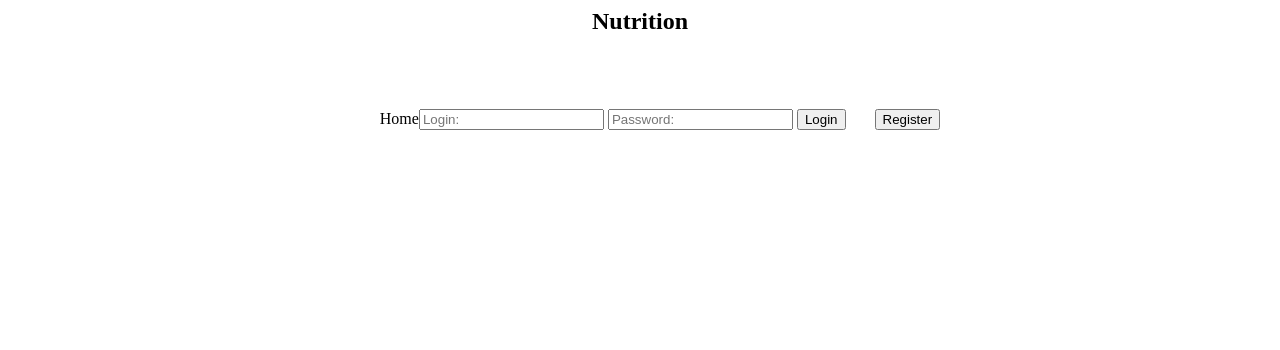
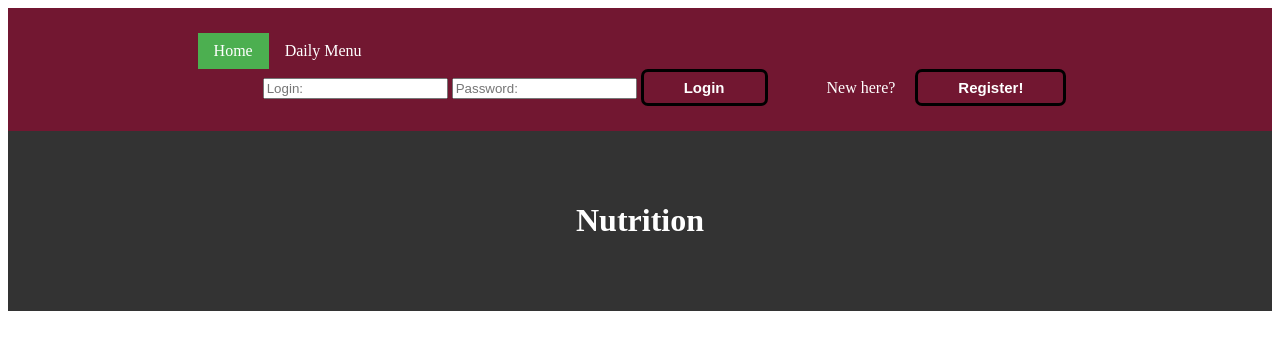
Before and after one commit to ivddorrka/OP_nutriotionproject, a Flask app: page / in a window 1280 px wide. Shown: the top 350 px of the page. Run offline with Flask 2, Linux system fonts and the light colour scheme.

Commit message:
Home page and app route

```diff
--- a/app.py
+++ b/app.py
@@ -13,5 +13,19 @@ def home():
     return render_template("home.html")
 
 
+@app.route("/", methods=["POST"])
+def login():
+    """
+    This is post request to home page
+    """
+    login = request.form.get("login")
+    password = request.form.get("password")
+    # And then create user session
+    return render_template("home.html")
+
+
+
 if __name__ == "__main__":
-    app.run(debug=False)
+    FLASK_DEBUG=1
+    TEMPLATES_AUTO_RELOAD = True
+    app.run(debug=True)
--- a/templates/home.html
+++ b/templates/home.html
@@ -1,20 +1,75 @@
-<center><h2>Nutrition</h1></center>
+<head>
+    <style>
+        ul {
+          list-style-type: none;
+          margin: 0;
+          padding: 0;
+          overflow: hidden;
+        }
+        nav {
+            padding: 25px 0;
+        }
 
+        li {
+          float: left;
+        }
+
+        li a {
+          display: block;
+          color: white;
+          text-align: center;
+          padding: 9px 16px;
+          text-decoration: none;
+        }
+
+        .active {
+          background-color: #4CAF50;
+        }
+        form{
+            display: inline;
+            margin: 0;
+        }
+        input[type = submit] {
+            background: none;
+            border: 3px solid black;
+            color: white;
+            font-weight: bold;
+            font-size: 15px;
+            cursor: pointer;
+            padding: 7px 40px;
+            border-radius: 7px;
+            transition: 0.5s;
+        }
+        input[type=submit]:hover {
+            background: black;
+            color: white;
+        }
+
+    </style>
+</head>
+<body style="margin=0; padding: 0">
+    <header style = 'background: #721731'>
         <center>
-    <nav style='width: 70%; margin: 50px auto'>
-        <ul style='list-style: none; display: inline-flex; line-height: 35px;'>
-            <li style="display: inline-block">
-                Home
-            </li>
-            <li>
-                <form action="/registration/submitted" method="post">
+            <nav style='width: 70%; margin: 0px auto;'>
+                <ul>
+                    <li><a class="active" href="/">Home</a></li>
+                    <li><a href="/menu">Daily Menu</a></li>
+                    <li style="float:right">
+                        <form action="/" method="post">
                             <input name="login" placeholder="Login: " type="text"/>
                             <input name="password" placeholder="Password: " type='text'/>
-                    <input class=clicker type="submit" value="Login"/>
-                    <input style='margin-left: 25px' class=clicker type="submit" value="Register"/>
+                            <input type="submit" value="Login"/>
                         </form>
+                        <span style="margin-left: 55px; color: white;">New here?
+                            <a style="display: inline" href="/register">
+                                <input type="submit" value="Register!"/>
+                            </a>
+                        </span>
                     </li>
-
-        </ul>
             </nav>
         </center>
+        <div style='margin: 0; display:flex; justify-content: space-around; align-items: center; padding: 50px; background: #333333; color: white;'>
+            <center><h1>Nutrition</h1></center>
+        </div>
+    </header>
+</body>
```
Lines whose indentation alone changed are shown as unchanged.
